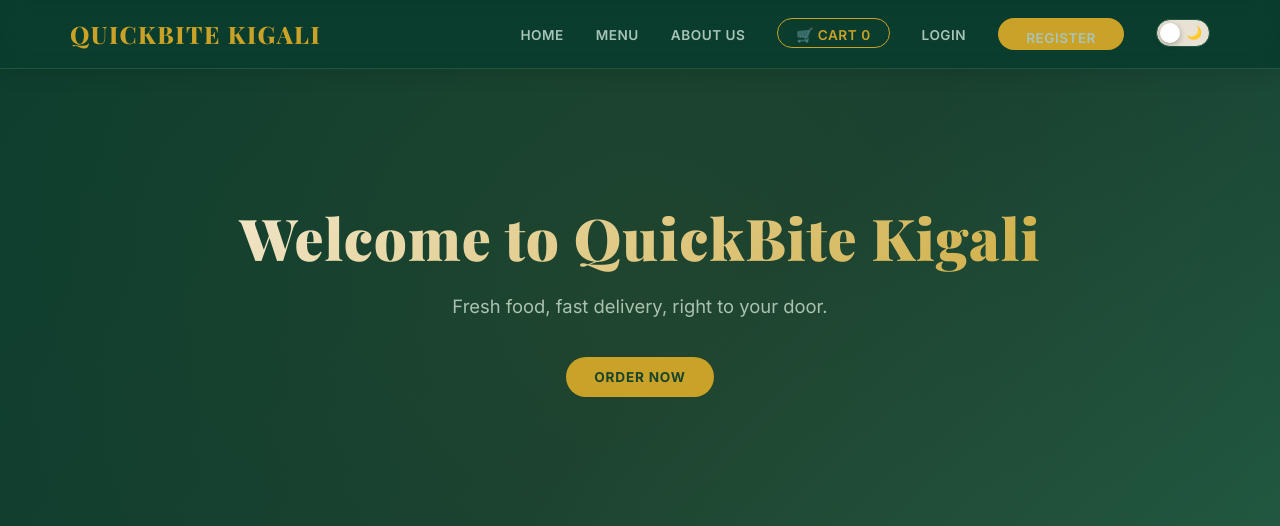
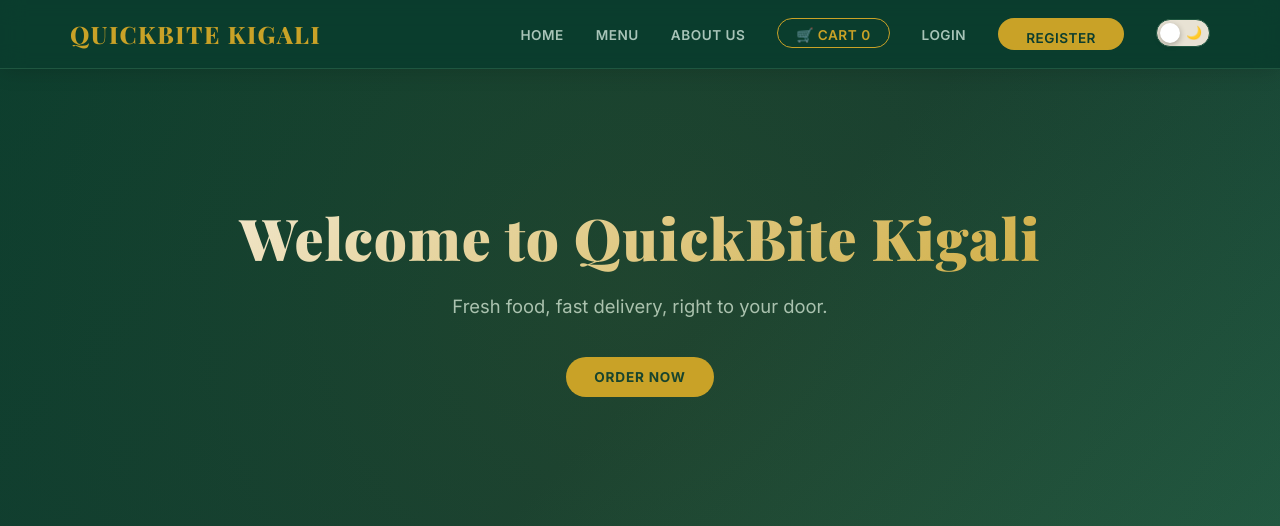
Before and after one commit to fidel-23/restaurant-app, a Flask app: page / in a window 1280 px wide. Shown: the top 526 px of the page. Run offline with Flask 3, Linux system fonts and the light colour scheme; data that the repository does not hold is empty; some libraries are stand-ins or nearby versions.

Commit message:
Fix navbar Register button contrast and remove emoji from profile link

```diff
--- a/static/css/style.css
+++ b/static/css/style.css
@@ -182,6 +182,9 @@ body.light-mode .navbar {
   letter-spacing: 0.8px;
   text-transform: uppercase;
 }
+.nav-links a.btn-primary {
+  color: var(--on-accent) !important;
+}
 
 .btn-primary:hover {
   background-color: var(--accent-hover);
--- a/templates/admin/analytics.html
+++ b/templates/admin/analytics.html
@@ -112,6 +112,7 @@
           <h2>RWF {{ "%.0f"|format(avg_order) }}</h2>
           <p>Avg Order Value</p>
         </div>
+      </div>
       <div class="dashboard-grid">
         <div class="dashboard-section">
           <h2>Top Customers</h2>
--- a/templates/admin/dashboard.html
+++ b/templates/admin/dashboard.html
@@ -48,6 +48,7 @@
     <h2>RWF {{ "%.0f"|format(avg_order_value) }}</h2>
     <p>Avg Order Value</p>
 </div>
+    </div>
 
     <div class="dashboard-grid">
         <div class="dashboard-section">
--- a/templates/base.html
+++ b/templates/base.html
@@ -28,7 +28,7 @@
           {% if session.get('customer') %}
           <li>
             <a href="{{ url_for('profile') }}"
-              >👤 {{ session['customer']['name'].split()[0] }}</a
+              >{{ session['customer']['name'].split()[0] }}</a
             >
           </li>
           <li>
```
Also changed, not shown: templates/admin/_sidebar.html (added). Lines whose indentation alone changed are shown as unchanged.
